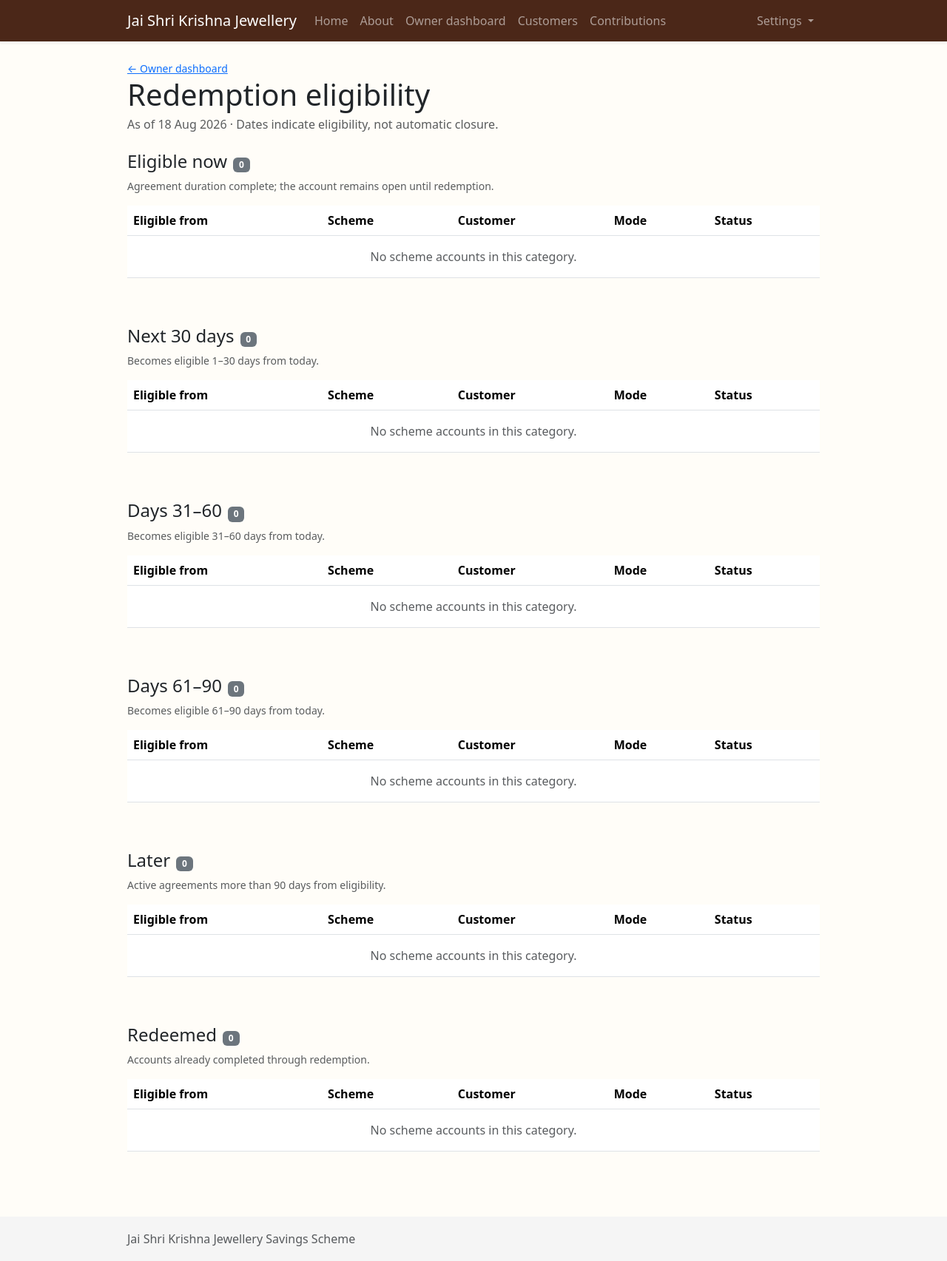
After one commit to rajeshr188/jsk-ss, a Django app: page /scheme/owner/redemptions/eligibility/ in a window 1280 px wide. The commit adds this page. Shown: the whole page at 74% size. Run offline with Django 5.2, Linux system fonts and the light colour scheme; the visitor is signed in with stand-in values (Sample User, id 1); data that the repository does not hold is empty; parts of the project's set-up code (start-up, migrations or seed data) failed here and were passed over.

Commit message:
Complete redemption eligibility milestone

```diff
--- a/schemes/models.py
+++ b/schemes/models.py
@@ -178,6 +178,8 @@ class SchemeAccount(models.Model):
 
     @property
     def effective_status_label(self):
+        if self.effective_status == self.Status.ACTIVE:
+            return "Active — not yet eligible"
         return self.Status(self.effective_status).label
 
     def __str__(self):
--- a/schemes/selectors.py
+++ b/schemes/selectors.py
@@ -1,5 +1,5 @@
 from dataclasses import dataclass
-from datetime import datetime, time, timedelta
+from datetime import date, datetime, time, timedelta
 from decimal import ROUND_HALF_UP, Decimal
 
 from django.core.exceptions import ImproperlyConfigured
@@ -43,6 +43,33 @@ class OwnerActivitySummary:
     contribution_count_today: int
     contribution_count_month: int
     unallocated_payment_count: int
+
+
+@dataclass(frozen=True)
+class RedemptionEligibilitySummary:
+    as_of: date
+    eligible_now: tuple
+    next_30_days: tuple
+    next_60_days: tuple
+    next_90_days: tuple
+    later: tuple
+    redeemed: tuple
+
+    @property
+    def eligible_now_count(self):
+        return len(self.eligible_now)
+
+    @property
+    def next_30_days_count(self):
+        return len(self.next_30_days)
+
+    @property
+    def next_60_days_count(self):
+        return len(self.next_60_days)
+
+    @property
+    def next_90_days_count(self):
+        return len(self.next_90_days)
 
 
 def get_customer_scheme_summary(user):
@@ -256,3 +283,45 @@ def get_owner_activity_summary(as_of=None):
         contribution_count_month=contribution_counts["month"],
         unallocated_payment_count=contribution_counts["unallocated"],
     )
+
+
+def get_redemption_eligibility_summary(as_of=None):
+    as_of = as_of or timezone.localdate()
+    day_30 = as_of + timedelta(days=30)
+    day_60 = as_of + timedelta(days=60)
+    day_90 = as_of + timedelta(days=90)
+    open_accounts = list(
+        SchemeAccount.objects.exclude(status=SchemeAccount.Status.REDEEMED)
+        .select_related("customer", "plan")
+        .order_by("eligible_from", "scheme_number")
+    )
+    redeemed = tuple(
+        SchemeAccount.objects.filter(status=SchemeAccount.Status.REDEEMED)
+        .select_related("customer", "plan")
+        .order_by("-eligible_from", "scheme_number")
+    )
+    return RedemptionEligibilitySummary(
+        as_of=as_of,
+        eligible_now=tuple(
+            account for account in open_accounts if account.eligible_from <= as_of
+        ),
+        next_30_days=tuple(
+            account
+            for account in open_accounts
+            if as_of < account.eligible_from <= day_30
+        ),
+        next_60_days=tuple(
+            account
+            for account in open_accounts
+            if day_30 < account.eligible_from <= day_60
+        ),
+        next_90_days=tuple(
+            account
+            for account in open_accounts
+            if day_60 < account.eligible_from <= day_90
+        ),
+        later=tuple(
+            account for account in open_accounts if account.eligible_from > day_90
+        ),
+        redeemed=redeemed,
+    )
--- a/schemes/urls.py
+++ b/schemes/urls.py
@@ -7,6 +7,11 @@ app_name = "schemes"
 urlpatterns = [
     path("start/", views.post_login, name="post_login"),
     path("owner/", views.owner_dashboard, name="owner_dashboard"),
+    path(
+        "owner/redemptions/eligibility/",
+        views.redemption_eligibility,
+        name="redemption_eligibility",
+    ),
     path("owner/customers/", views.customer_list, name="customer_list"),
     path("owner/customers/add/", views.customer_add, name="customer_add"),
     path(
--- a/schemes/views.py
+++ b/schemes/views.py
@@ -33,6 +33,7 @@ from .selectors import (
     get_owner_contributions,
     get_owner_customers,
     get_owner_liability_summary,
+    get_redemption_eligibility_summary,
 )
 from .services import (
     create_customer,
@@ -57,9 +58,54 @@ def owner_dashboard(request):
     activity = get_owner_activity_summary()
     context = {
         "activity": activity,
+        "eligibility": get_redemption_eligibility_summary(),
         "liabilities": get_owner_liability_summary(),
     }
     return render(request, "schemes/owner_dashboard.html", context)
+
+
+@owner_required
+def redemption_eligibility(request):
+    eligibility = get_redemption_eligibility_summary()
+    return render(
+        request,
+        "schemes/redemption_eligibility.html",
+        {
+            "eligibility": eligibility,
+            "eligibility_groups": (
+                (
+                    "Eligible now",
+                    "Agreement duration complete; the account remains open until redemption.",
+                    eligibility.eligible_now,
+                ),
+                (
+                    "Next 30 days",
+                    "Becomes eligible 1–30 days from today.",
+                    eligibility.next_30_days,
+                ),
+                (
+                    "Days 31–60",
+                    "Becomes eligible 31–60 days from today.",
+                    eligibility.next_60_days,
+                ),
+                (
+                    "Days 61–90",
+                    "Becomes eligible 61–90 days from today.",
+                    eligibility.next_90_days,
+                ),
+                (
+                    "Later",
+                    "Active agreements more than 90 days from eligibility.",
+                    eligibility.later,
+                ),
+                (
+                    "Redeemed",
+                    "Accounts already completed through redemption.",
+                    eligibility.redeemed,
+                ),
+            ),
+        },
+    )
 
 
 @owner_required
--- /dev/null
+++ b/templates/schemes/redemption_eligibility.html
@@ -0,0 +1,41 @@
+{% extends '_base.html' %}
+
+{% block title %}Redemption eligibility | Jai Shri Krishna Jewellery{% endblock %}
+
+{% block content %}
+<div class="d-flex flex-wrap justify-content-between align-items-start gap-2 mb-4">
+  <div>
+    <a class="small" href="{% url 'schemes:owner_dashboard' %}">← Owner dashboard</a>
+    <h1 class="mb-1">Redemption eligibility</h1>
+    <p class="text-muted mb-0">As of {{ eligibility.as_of|date:'d M Y' }} · Dates indicate eligibility, not automatic closure.</p>
+  </div>
+</div>
+
+{% for title, description, accounts in eligibility_groups %}
+<section class="mb-5">
+  <div class="d-flex align-items-baseline gap-2 mb-2">
+    <h2 class="h4 mb-0">{{ title }}</h2>
+    <span class="badge text-bg-secondary">{{ accounts|length }}</span>
+  </div>
+  <p class="small text-muted">{{ description }}</p>
+  <div class="table-responsive">
+    <table class="table align-middle">
+      <thead><tr><th>Eligible from</th><th>Scheme</th><th>Customer</th><th>Mode</th><th>Status</th></tr></thead>
+      <tbody>
+        {% for account in accounts %}
+        <tr>
+          <td>{{ account.eligible_from|date:'d M Y' }}</td>
+          <td>{{ account.scheme_number }}</td>
+          <td><a href="{% url 'schemes:customer_detail' account.customer.pk %}">{{ account.customer.full_name }}</a></td>
+          <td>{{ account.get_savings_mode_display }}</td>
+          <td><span class="badge text-bg-secondary">{{ account.effective_status_label }}</span></td>
+        </tr>
+        {% empty %}
+        <tr><td colspan="5" class="text-center text-muted py-3">No scheme accounts in this category.</td></tr>
+        {% endfor %}
+      </tbody>
+    </table>
+  </div>
+</section>
+{% endfor %}
+{% endblock %}
```
Also changed, not shown: docs/ARCHITECTURE.md (+3 -0 lines), docs/DOMAIN_RULES.md (+3 -0 lines), docs/MVP_PLAN.md (+1 -1 lines), docs/STATUS.md (+11 -4 lines), docs/TESTING.md (+5 -1 lines), schemes/tests/test_eligibility.py (added, +193 -0 lines), templates/schemes/my_scheme_detail.html (+14 -0 lines), templates/schemes/owner_dashboard.html (+16 -0 lines).
